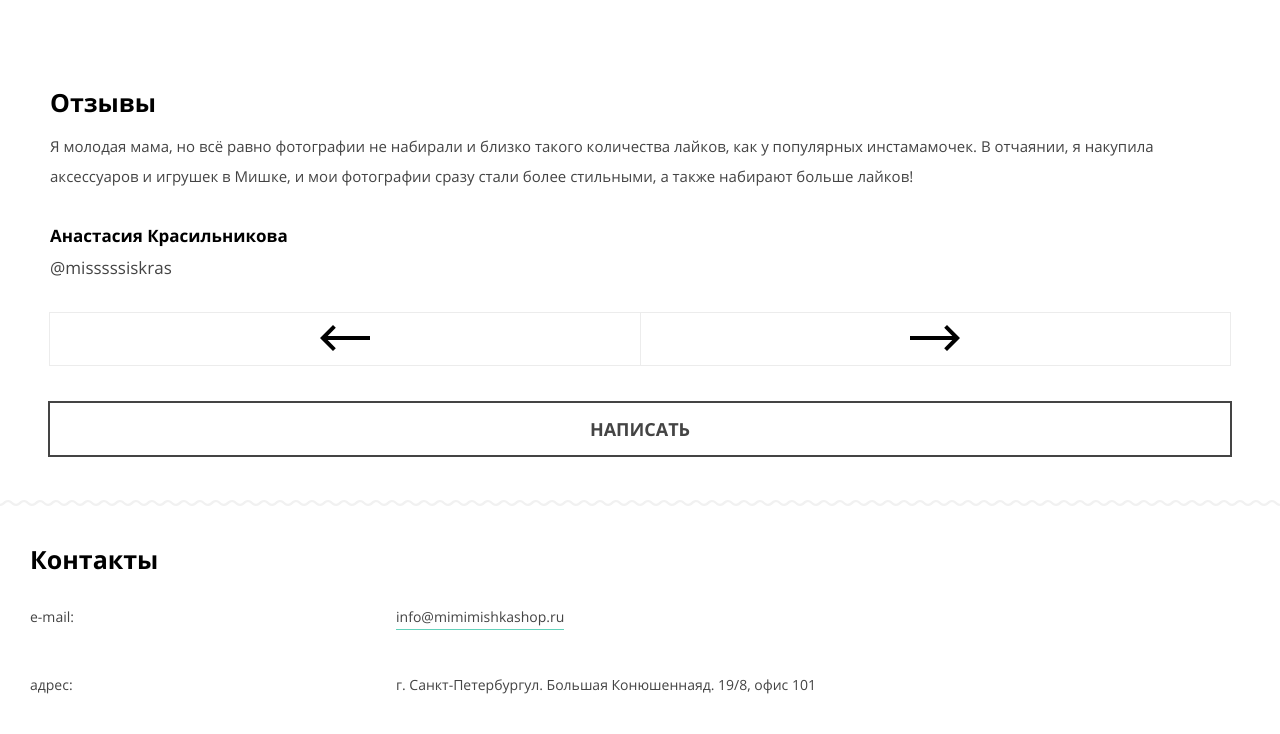
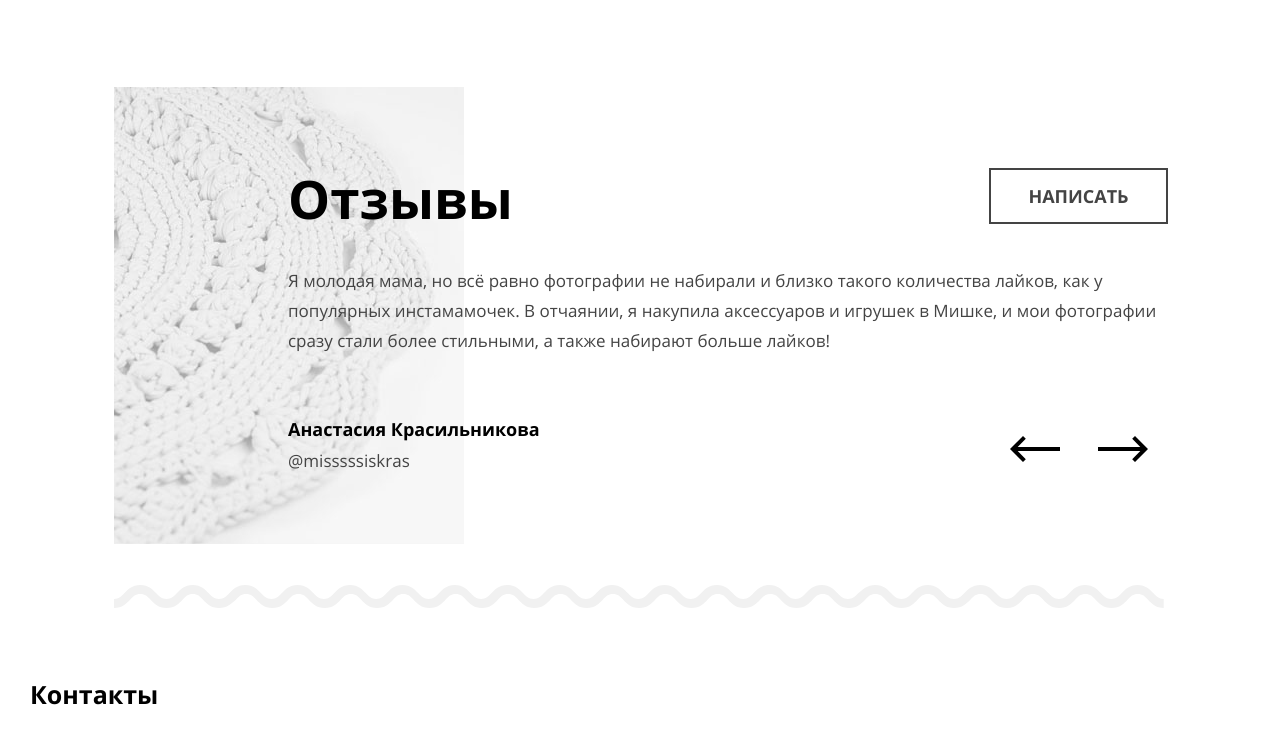
Before and after one commit to htmlacademy-adaptive/2050153-mishka-27, a website: page source/index.html in a window 1280 px wide. Shown: the part 2161-2895 px from the top of the page. Drawn offline with nearby package versions, Linux system fonts and the light colour scheme; files that its build step writes are made by us from their sources.

Commit message:
feedback-tablet-desctop

```diff
--- a/source/index.html
+++ b/source/index.html
@@ -174,15 +174,16 @@
       </div>
     </section>
     <section class="main__feedback feedback">
-      <div class="container">
+      <div class="feedback__wrapper container">
+        <h2 class="feedback__title">Отзывы</h2>
         <div class="feedback__container">
-          <h2 class="feedback__title">Отзывы</h2>
           <p class="feedback__text">Я молодая мама, но всё равно фотографии не набирали и близко такого количества
             лайков, как у популярных инстамамочек. В&nbsp;отчаянии, я накупила аксессуаров и игрушек в Мишке,
             и мои фотографии сразу стали более&nbsp;стильными, а также набирают больше лайков!</p>
           <div class="feedback__inner-container">
             <p class="feedback__person-name">Анастасия Красильникова</p>
             <p class="feedback__person-link">@misssssiskras</p>
+          </div>
         </div>
         <div class="feedback__slider">
           <button class="feedback__slider-button feedback__slider-button--right" type="button">
@@ -203,7 +204,6 @@
         <a class="feedback__button button" href="#">
           Написать
         </a>
-        </div>
       </div>
     </section>
     <section class="main__contacts contacts">
--- a/source/sass/blocks/feedback.scss
+++ b/source/sass/blocks/feedback.scss
@@ -13,6 +13,55 @@
     width: 100vw;
     height: 6px;
   }
+
+  @media (min-width: $vp-768) {
+    background-image: url("../img/feedback-background-image.jpg");
+    background-repeat: no-repeat;
+    background-position: 0 0;
+
+    @media (min-resolution: 2dppx) {
+      background-image: url("../img/feedback-background-image-2x.jpg");
+    }
+
+    &::after {
+      background-image: url("../img/zigzag-line-tablet.svg");
+      height: 17px;
+    }
+  }
+
+  @media (min-width: $vp-1150) {
+    background-image: none;
+    &::after {
+      content: none;
+    }
+  }
+}
+
+.feedback__wrapper {
+
+  @media (min-width: $vp-1150) {
+    max-width: 1052px;
+    padding-left: 174px;
+    padding-bottom: 96px;
+    background-image: url("../img/feedback-background-image.jpg");
+    background-repeat: no-repeat;
+    background-position: 0 0;
+    position: relative;
+    padding-bottom: 132px;
+    padding-right: 0;
+
+    &::after {
+      background-image: url("../img/zigzag-line-desktop.svg");
+      height: 23px;
+      content: "";
+      position: absolute;
+      background-repeat: repeat-x;
+      background-position: 0 0;
+      bottom: 0;
+      left: 0;
+      width: 1050px;
+    }
+  }
 }
 
 .feedback__title {
@@ -22,18 +71,48 @@
   line-height: 30px;
   color: $color-black;
   margin-bottom: 14px;
+
+  @media (min-width: $vp-768) {
+    margin-top: 83px;
+    margin-bottom: 39px;
+    font-size: 43px;
+    line-height: 50px;
+    width: 220px;
+  }
+
+  @media (min-width: $vp-1150) {
+    font-size: 53px;
+    line-height: 57px;
+  }
+}
+
+.feedback__container {
+  @media (min-width: $vp-768) {
+    min-width: 668px;
+    width: 100%;
+    max-width: 875px;
+  }
 }
 
 .feedback__text {
   margin: 0;
   line-height: 30px;
   margin-bottom: 33px;
+
+  @media (min-width: $vp-768) {
+    margin-bottom: 61px;
+    font-size: 17px;
+  }
 }
 
 .feedback__inner-container {
   display: flex;
   flex-direction: column;
   margin-bottom: 30px;
+
+  @media (min-width: $vp-768) {
+    margin: 0;
+  }
 }
 
 .feedback__person-name {
@@ -43,6 +122,10 @@
   line-height: 24px;
   color: $color-black;
   margin-bottom: 5px;
+
+  @media (min-width: $vp-768) {
+    font-size: 18px;
+  }
 }
 
 .feedback__person-link {
@@ -57,6 +140,18 @@
   width: 100%;
   min-height: 52px;
   margin-bottom: 38px;
+
+  @media (min-width: $vp-768) {
+    position: absolute;
+    bottom: 132px;
+    right: 50px;
+    width: 175px;
+    margin: 0;
+  }
+
+  @media (min-width: $vp-1150) {
+    right: 0;
+  }
 }
 
 .feedback__slider-button {
@@ -74,6 +169,10 @@
     & .feedback__slider-button-icon {
       transform: rotate(180deg);
     }
+  }
+
+  @media (min-width: $vp-768) {
+    outline: transparent;
   }
 
   &:hover .feedback__slider-button-icon {
@@ -95,4 +194,15 @@
 
 .feedback__button {
   min-height: 52px;
+
+  @media (min-width: $vp-768) {
+    position: absolute;
+    top: 83px;
+    right: 50px;
+    width: 175px;
+  }
+
+  @media (min-width: $vp-1150) {
+    right: 0;
+  }
 }
--- a/source/sass/blocks/main.scss
+++ b/source/sass/blocks/main.scss
@@ -49,6 +49,16 @@
   flex-direction: column;
   padding-bottom: 51px;
   margin-bottom: 38px;
+
+  @media (min-width: $vp-768) {
+    padding-bottom: 132px;
+    margin-bottom: 68px;
+  }
+
+  @media (min-width: $vp-1150) {
+    padding-bottom: 0;
+    margin-bottom: 71px;
+  }
 }
 
 .main__contacts {
```
Also changed, not shown: source/img/feedback-background-image-2x.jpg (added), source/img/feedback-background-image.jpg (added). Lines whose indentation alone changed are shown as unchanged.
